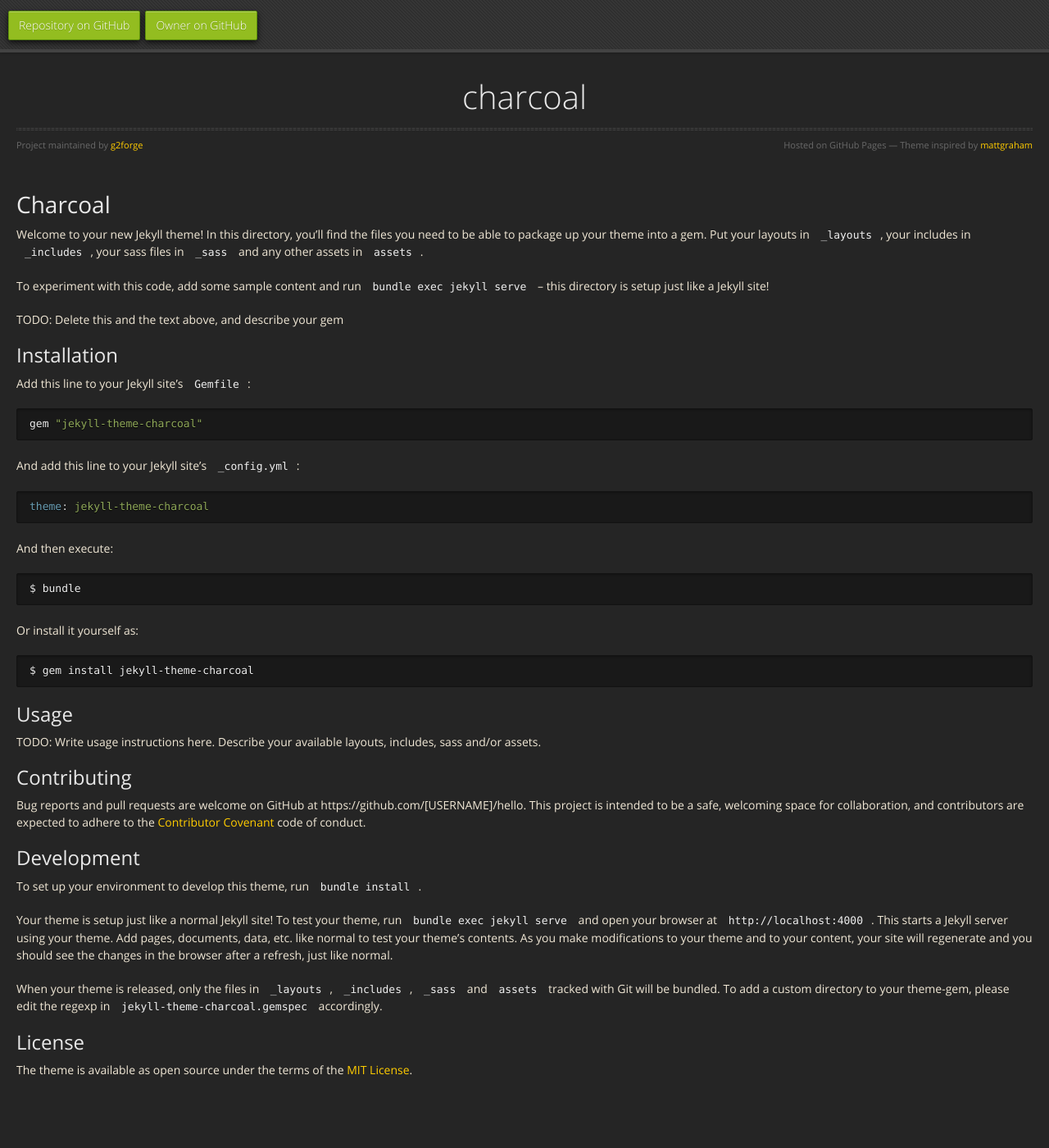
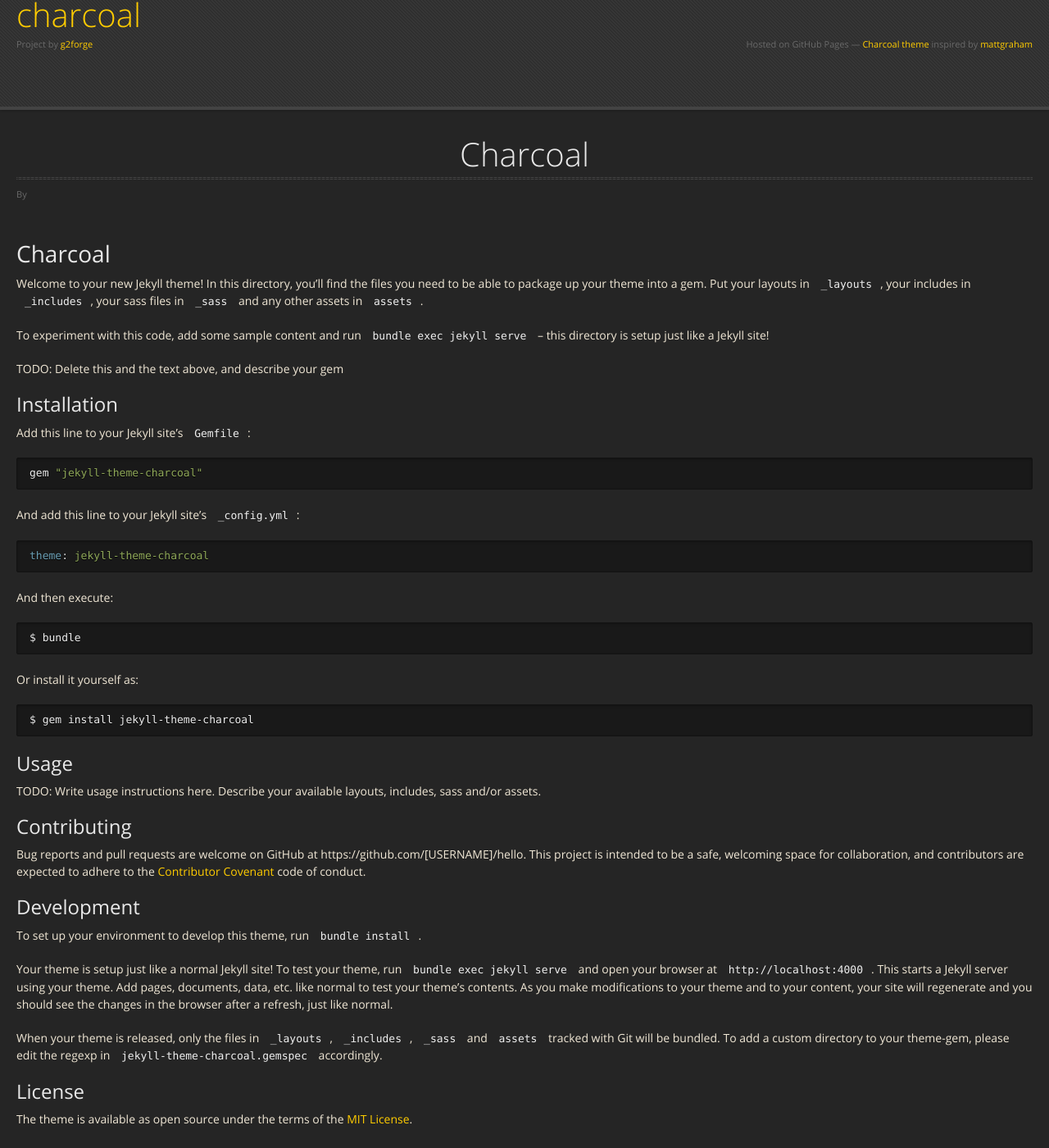
Before and after one commit to g2forge/charcoal, a Jekyll site: the page built from README.md, in a window 1280 px wide and 1400 px high. Shown: the whole window at 82% size. Built offline with Jekyll 4.4.1, drawn with Linux system fonts in a browser that asks for light colours; nearby versions of some CDN libraries; our own code applies the rules of GitHub Pages for plain Markdown files; the repository's description, which GitHub fills in, is left out.

Commit message:
Header & blog

```diff
--- a/_includes/header.html
+++ b/_includes/header.html
@@ -1,11 +1,20 @@
 <div id="header">
+	<div class="wrapper">
+		<div id="title">
+			<h1><a class="site-title" rel="author" href="{{ "/" | relative_url }}">{{ site.title | default: site.github.repository_name | escape }}</a></h1>
+			<p>{{ site.description | default: site.github.project_tagline | escape }}</p>
+			<span class="credits left">Project by <a href="{{ site.github.owner_url }}">{{ site.github.owner_name }}</a></span>
+			<span class="credits right">Hosted on GitHub Pages &mdash; <a href="https://github.com/g2forge/charcoal">Charcoal theme</a> inspired by <a href="https://twitter.com/michigangraham">mattgraham</a></span>
+		</div>
+	</div>
+	{% if site.show_repository %}
 	<nav>
 		<li class="fork"><a href="{{ site.github.repository_url }}">Repository on GitHub</a></li>
-		<li class="fork"><a href="{{ site.github.owner_url }}">Owner on GitHub</a></li>
 		{% if site.show_downloads %}
 			<li class="downloads"><a href="{{ site.github.zip_url }}">ZIP</a></li>
 			<li class="downloads"><a href="{{ site.github.tar_url }}">TAR</a></li>
 			<li class="title">DOWNLOADS</li>
 		{% endif %}
 	</nav>
+	{% endif %}
 </div>
--- a/_layouts/default.html
+++ b/_layouts/default.html
@@ -6,11 +6,10 @@
 		<div class="wrapper">
 			<section>
 				<div id="title">
-					<h1>{{ site.title | default: site.github.repository_name }}</h1>
-					<p>{{ site.description | default: site.github.project_tagline }}</p>
+					<h1>{{ page.title }}</h1>
 					<hr>
-					<span class="credits left">Project maintained by <a href="{{ site.github.owner_url }}">{{ site.github.owner_name }}</a></span>
-					<span class="credits right">Hosted on GitHub Pages &mdash; Theme inspired by <a href="https://twitter.com/michigangraham">mattgraham</a></span>
+					<span class="credits left">By <a href="{{ page.author_url | default: site.author_url }}">{{ page.author_name | default: site.author_name }}</a></span>
+					<span class="credits right">{{ page.date }}</span>
 				</div>
 
 				{{ content }}
--- a/_layouts/home.html
+++ b/_layouts/home.html
@@ -4,17 +4,13 @@ layout: default
 {{ content }}
 
 {% if site.posts.size > 0 %}
-    <h1 class="post-list-heading">{{ page.list_title | default: "Posts" }}</h2>
+	<h1 class="post-list-heading">{{ page.list_title | default: "Blog" }}</h1>
 	<ul class="post-list">
 		{% for post in site.posts %}
 		<li>
 			{% assign date_format = site.charcoal.date_format | default: "%b %-d, %Y" %}
-        <span class="post-meta">{{ post.date | date: date_format }}</span>
-        <h2>
-          <a class="post-link" href="{{ post.url | relative_url }}">
-            {{ post.title | escape }}
-          </a>
-        </h3>
+			<span class="post-meta">{{ post.date | date: date_format }}, <a href="{{ page.author_url | default: site.author_url }}">{{ page.author_name | default: site.author_name }}</a></span>
+			<h2><a class="post-link" href="{{ post.url | relative_url }}">{{ post.title | escape }}</a></h2>
 			{% if site.show_excerpts %}
 				{{ post.excerpt }}
 			{% endif %}
--- a/_sass/jekyll-theme-charcoal.scss
+++ b/_sass/jekyll-theme-charcoal.scss
@@ -3,6 +3,7 @@
 @import "rouge-base16-dark.scss";
 
 $charcoal-width: 1300px;
+$charcoal-header-height: 130px;
 
 body {
   padding:0px 0 20px 0px;
@@ -160,12 +161,24 @@ dt {
   z-index: 100;
   left:0;
   top: 0px;
-  height: 60px;
+  height: $charcoal-header-height;
   width: 100%;
   position: fixed;
   background: url(../images/nav-bg.gif) #353535;
   border-bottom: 4px solid #434343;
   box-shadow: 0px 1px 3px rgba(0,0,0,.25);
+
+  #title {
+    margin: 0 0 0 0;
+
+	h1 {
+      text-align: left;
+	}
+
+	p {
+      text-align: left;
+    }
+  }
 
   nav {
     max-width: $charcoal-width;
@@ -231,7 +244,8 @@ section {
   max-width:$charcoal-width;
   padding: 30px 0px 50px 0px;
   margin: 20px 0;
-  margin-top: 70px;
+  margin-top: $charcoal-header-height + 10px;
+}
 
 #title {
   border: 0;
@@ -270,12 +284,9 @@ section {
       float: right;
     }
   }
-
-  }
 }
 
 @media print, screen and (max-width: 720px) {
-
   #title {
     .credits {
       display: block;
```
Lines whose indentation alone changed are shown as unchanged.
